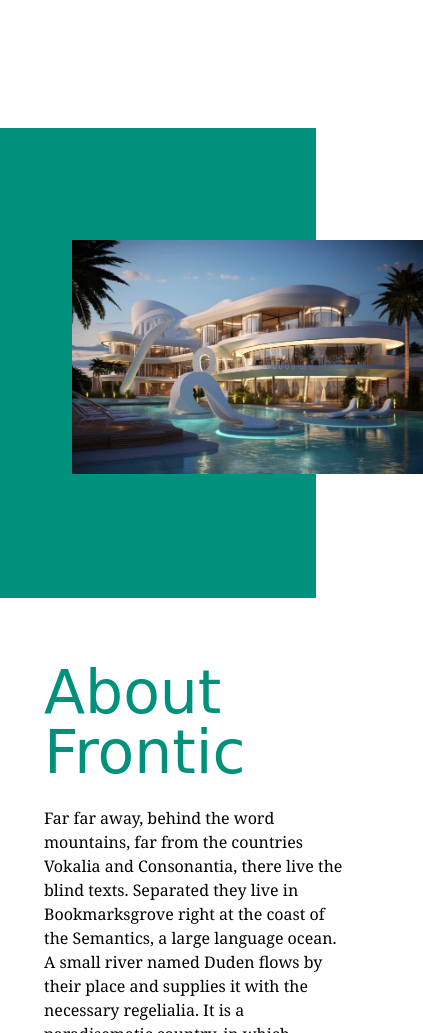
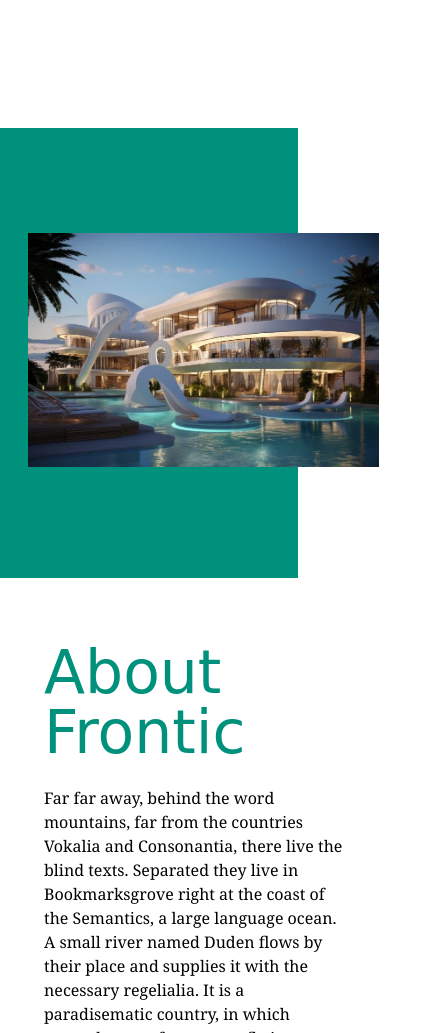
Before and after one commit to aalishbasheikh/Frontic, a website built with Vite: page about.html in a window 390 px wide. Shown: the part 860-1893 px from the top of the page, 423 px wide, since content can reach past the window. Built offline with nearby package versions, Linux system fonts and the light colour scheme; a web font is replaced by a local one.

Commit message:
updating margin in about.html

```diff
--- a/about.html
+++ b/about.html
@@ -67,10 +67,10 @@
           <div class="left-side flex lg:w-[50%] w-[90%]">
             <div class="flex relative md:w-[80%] w-[424px]">
               <div
-                class="bg-[#00917c] lg:h-[530px] md:h-[600px] h-[470px] w-[90%] me-auto px-4  max-w-[880px] lg:ms-8 mb-4 pb-3"
+                class="bg-[#00917c] lg:h-[530px] md:h-[600px] h-[450px] w-[85%] me-auto px-4  max-w-[880px] lg:ms-8 mb-4 pb-3"
               >
                 <img
-                  class="sm:ms-32 ms-14 md:mt-20 mt-28 absolute"
+                  class="sm:ms-32 ms-3 md:mt-20 mt-[30%] absolute"
                   src="assets/9d61aa03e7bd0cd531889507a0f367c5.jpg"
                   alt=""
                 />
--- a/index.html
+++ b/index.html
@@ -69,7 +69,7 @@
         </div>
       </nav>
       <div class="h-[85%] flex flex-col justify-center items-center">
-        <h1 class="text-center text-4xl sm:text-9xl text-white font-myfont">
+        <h1 class="text-center text-6xl sm:text-9xl text-white font-myfont">
           Frontic
         </h1>
         <p class="text-center text-2xl sm:text-4xl text-white font-serif">
```
